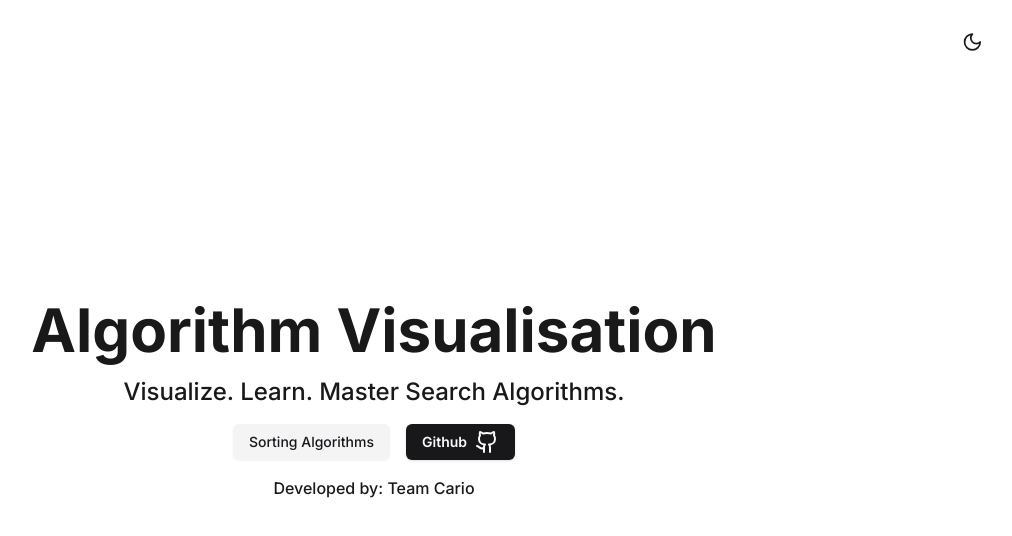
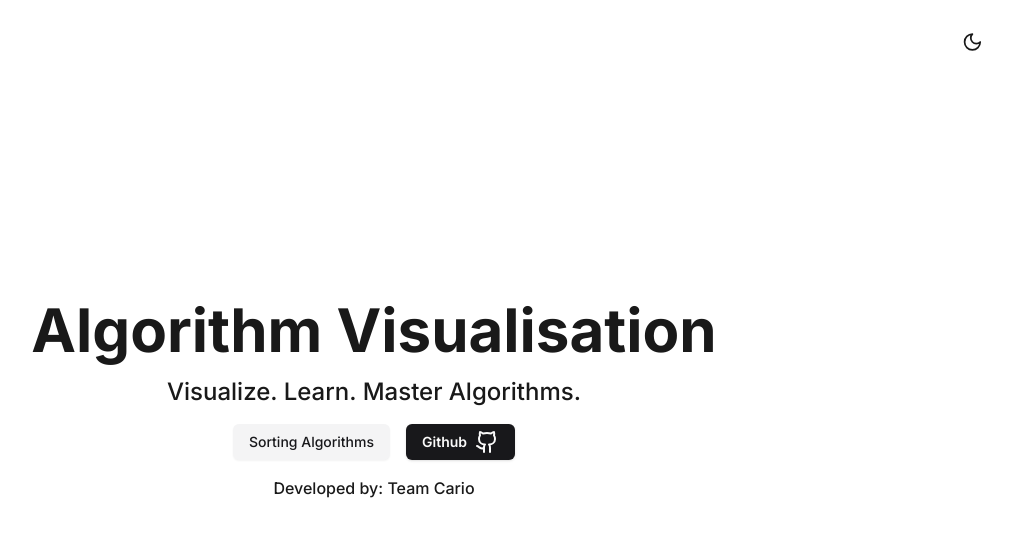
Before and after one commit to 1ofx9/algo-visualizer, a Next.js app: page / in a window 1280 px wide. Shown: the top 536 px of the page, without its empty margins (266-1278 px from the left). Built offline with nearby package versions, Linux system fonts and the light colour scheme.

Commit message:
home page fix
removed typo

```diff
--- a/app/page.tsx
+++ b/app/page.tsx
@@ -14,7 +14,7 @@ export default function Home() {
           Algorithm Visualisation
         </h1>
         <h3 className="text-base sm:text-xl md:text-2xl font-medium">
-          Visualize. Learn. Master Search Algorithms.
+          Visualize. Learn. Master Algorithms.
         </h3>
         <div className="flex justify-center items-center space-x-4">
           {/* <SelectorMenu /> use to add more navs in the future */}
```
